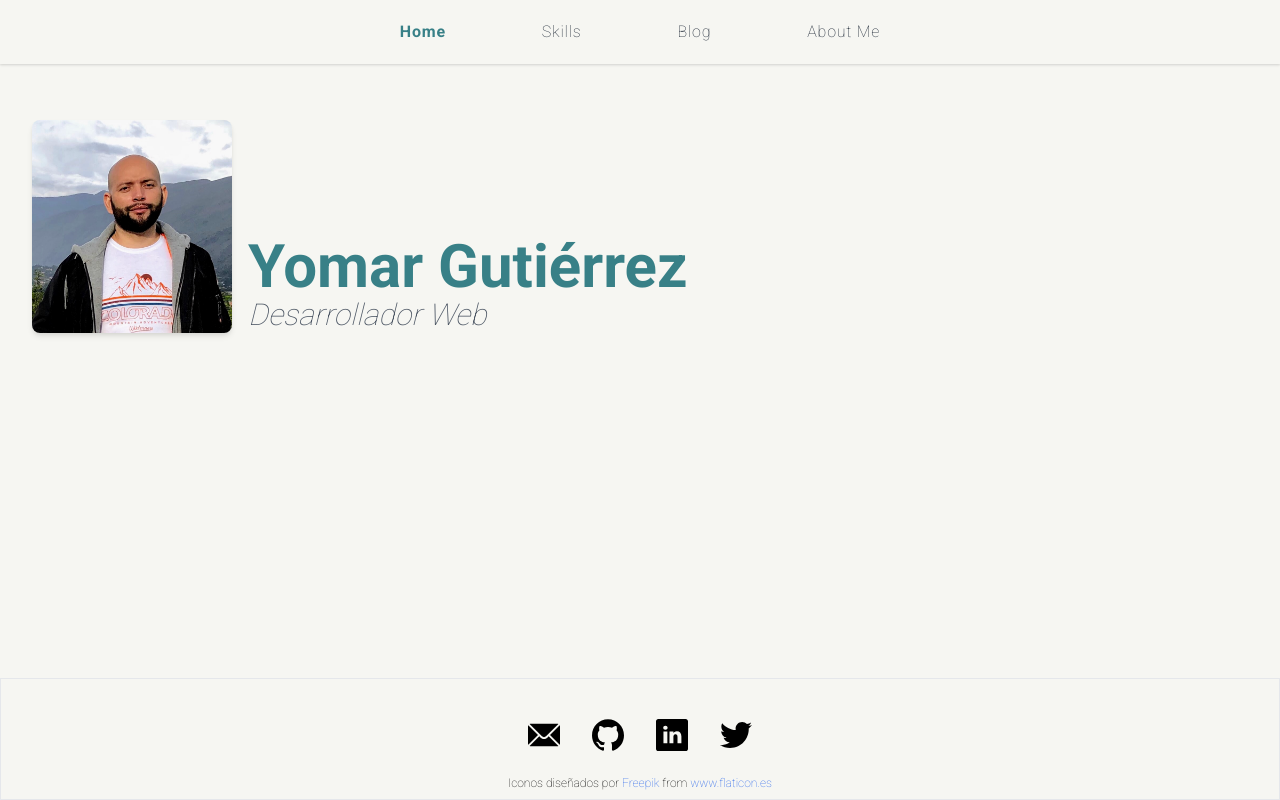
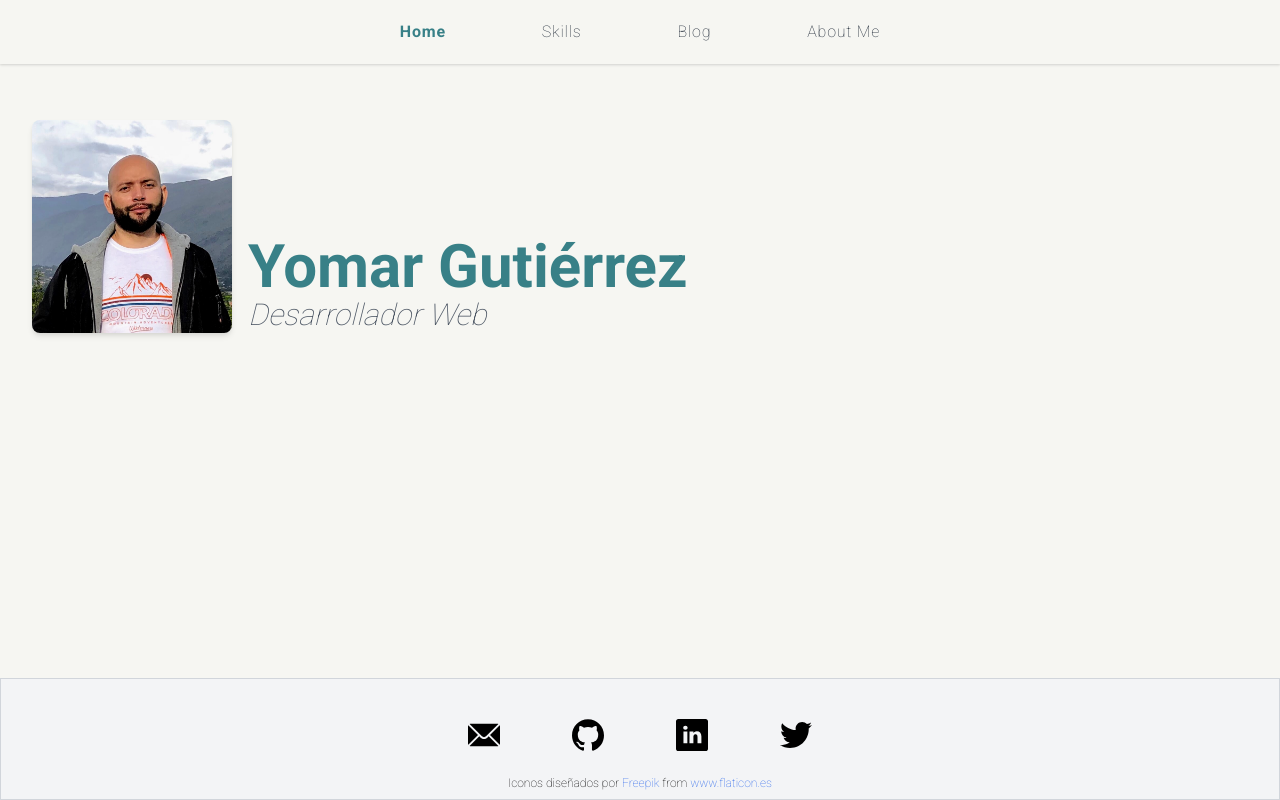
Before and after one commit to yomarguti/portfolio, a Next.js app: page / in a window 1280 px wide. Built offline with nearby package versions, Linux system fonts and the light colour scheme.

Commit message:
Se agrego padding a los diferentes breakpoints a los iconos

```diff
--- a/components/Footer.js
+++ b/components/Footer.js
@@ -2,30 +2,30 @@ import React from 'react';
 
 const Footer = () => {
   return (
-    <div className="w-full border border-gray-200 fixed bottom-0 pt-10 pb-2 flex flex-col items-center">
+    <div className="fixed bottom-0 flex flex-col items-center w-full pt-10 pb-2 bg-gray-100 border border-gray-300">
       <ul className="flex justify-center pb-6">
-        <li className="px-4">
+        <li className="px-4 sm:px-6 md:px-9">
           <a href="mailto:yomar.guti@gmail.com" target="_blank">
             <img src="/correo.svg" alt="Correo electronico" />
           </a>
         </li>
-        <li className="px-4">
+        <li className="px-4 sm:px-6 md:px-9">
           <a href="https://github.com/yomarguti" target="_blank">
             <img src="/github.svg" alt="Github" />
           </a>
         </li>
-        <li className="px-4">
+        <li className="px-4 sm:px-6 md:px-9">
           <a href="https://www.linkedin.com/in/yomar-gutierrez/" target="_blank">
             <img src="/linkedin.svg" alt="Linkedin" />
           </a>
         </li>
-        <li className="px-4">
+        <li className="px-4 sm:px-6 md:px-9">
           <a href="https://twitter.com/yomarguti" target="_blank">
             <img src="/twitter.svg" alt="Twitter" />
           </a>
         </li>
       </ul>
-      <div className="text-xs">
+      <div className="text-xs sm:px-6 md:px-9">
         Iconos diseñados por{' '}
         <a href="https://www.flaticon.es/autores/freepik" title="Freepik">
           Freepik
```
Also changed, not shown: 1 other file (tests, documents, lock files or other folders).
